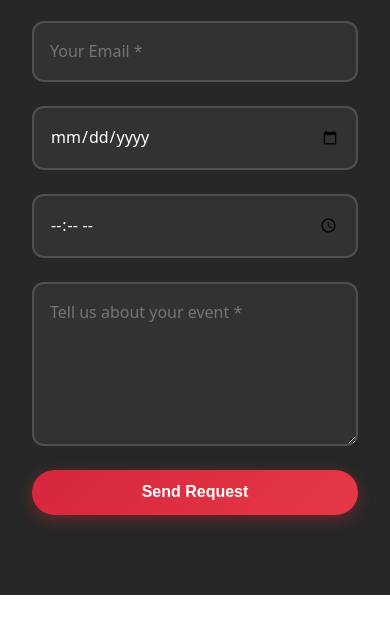
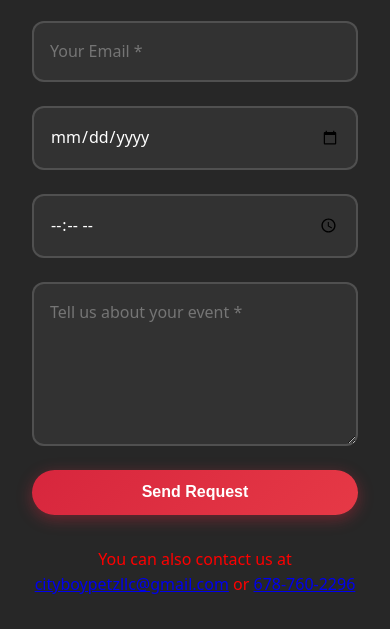
Before and after one commit to AntonioMc99/cityboywebsite, a plain HTML site: page index.html in a window 390 px wide. Shown: the part 6353-6982 px from the top of the page. Drawn offline with Linux system fonts and the light colour scheme.

Commit message:
Add contact email/phone and style in red

```diff
--- a/index.html
+++ b/index.html
@@ -223,6 +223,7 @@
         <button type="submit" class="btn-primary">Send Request</button>
       </form>
       <p id="confirmation" class="hidden"></p>
+      <p class="contact-alt">You can also contact us at <a href="mailto:cityboypetzllc@gmail.com">cityboypetzllc@gmail.com</a> or <a href="tel:6787602296">678-760-2296</a></p>
     </div>
   </section>
 
--- a/style.css
+++ b/style.css
@@ -923,3 +923,9 @@ img {
     padding: 6rem 0;
   }
 }
+
+.contact-alt {
+  color: red;
+  margin-top: 1rem;
+  text-align: center;
+}
```
